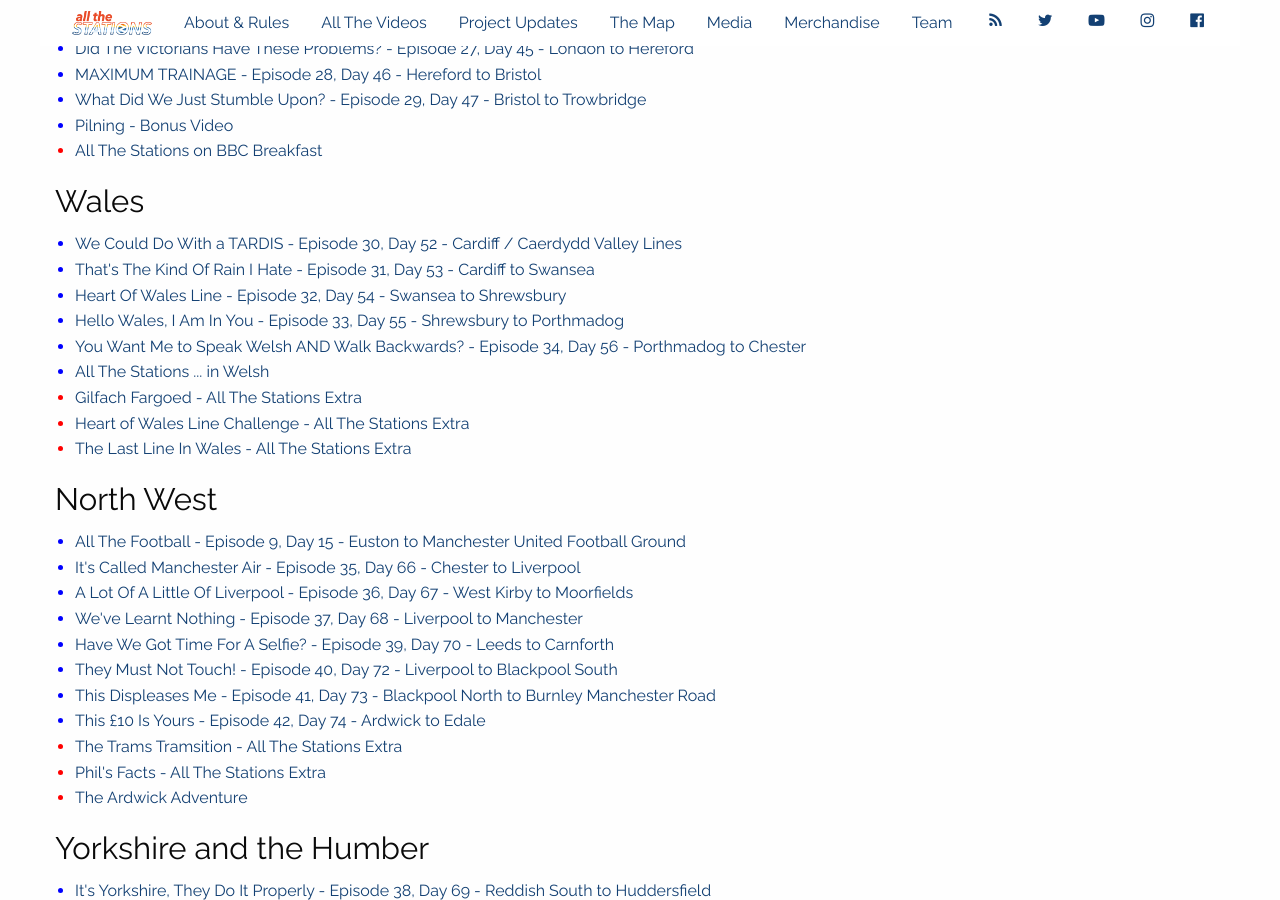
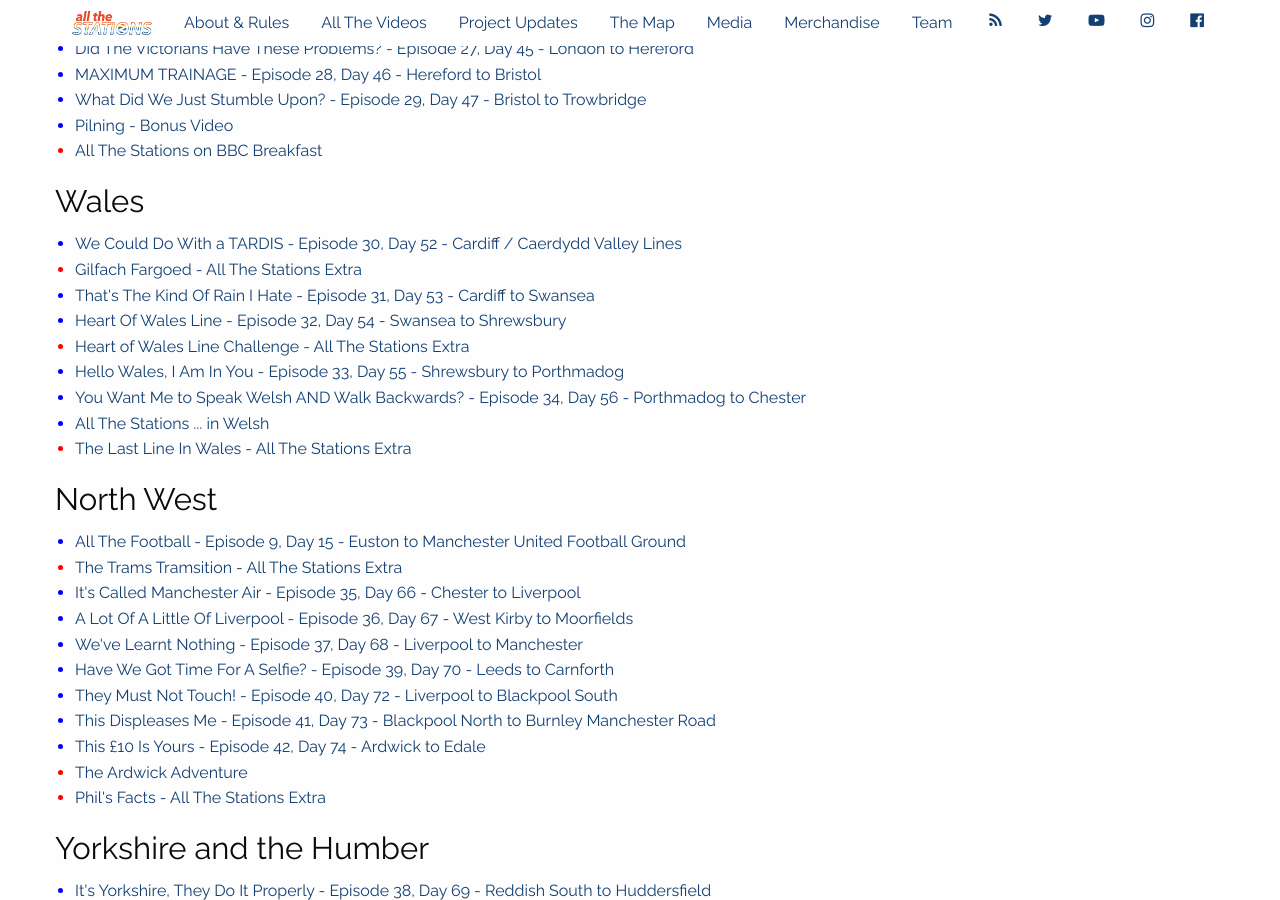
Before and after one commit to khawkins98/all-the-stations, a Jekyll site: the page built from videos.md, in a window 1280 px wide and 900 px high, scrolled down 1822 px. Built offline with Jekyll 4.4.1, drawn with Linux system fonts in a browser that asks for light colours; nearby versions of some CDN libraries; comment, search, counter and statistics services are not loaded; some of the changed text lies outside the part shown.

Commit message:
Update videos.md

```diff
--- a/videos.md
+++ b/videos.md
@@ -92,18 +92,19 @@ For those of you who want to enjoy the journey from beginning to end here's the
 ### Wales
 <ul>
 <span class="li bl">{% include partial_youtube.html id="vnj7AD__sU0" title="We Could Do With a TARDIS - Episode 30, Day 52 - Cardiff / Caerdydd Valley Lines" %}</span>
+<span class="li rd">{% include partial_youtube.html id="Kuig0dgrtoQ" title="Gilfach Fargoed - All The Stations Extra" %}</span>
 <span class="li bl">{% include partial_youtube.html id="fnWkzgF-EdQ" title="That's The Kind Of Rain I Hate - Episode 31, Day 53 - Cardiff to Swansea" %}</span>
 <span class="li bl">{% include partial_youtube.html id="C_LFtdH2YkQ" title="Heart Of Wales Line - Episode 32, Day 54 - Swansea to Shrewsbury" %}</span>
+<span class="li rd">{% include partial_youtube.html id="la8Oh_ZxaG4" title="Heart of Wales Line Challenge - All The Stations Extra" %}</span>
 <span class="li bl">{% include partial_youtube.html id="hE9EDZuRdUs" title="Hello Wales, I Am In You - Episode 33, Day 55 - Shrewsbury to Porthmadog" %}</span>
 <span class="li bl">{% include partial_youtube.html id="TefUdoP1aQQ" title="You Want Me to Speak Welsh AND Walk Backwards? - Episode 34, Day 56 - Porthmadog to Chester" %}</span>
 <span class="li bl">{% include partial_youtube.html id="DnVNGzPIDp4" title="All The Stations ... in Welsh" %}</span>
-<span class="li rd">{% include partial_youtube.html id="Kuig0dgrtoQ" title="Gilfach Fargoed - All The Stations Extra" %}</span>
-<span class="li rd">{% include partial_youtube.html id="la8Oh_ZxaG4" title="Heart of Wales Line Challenge - All The Stations Extra" %}</span>
 <span class="li rd">{% include partial_youtube.html id="cURySKPJ0IM" title="The Last Line In Wales - All The Stations Extra" %}</span>
 </ul>
 ### North West
 <ul>
 <span class="li bl">{% include partial_youtube.html id="p-Z5V7kQqQ0" title="All The Football - Episode 9, Day 15 - Euston to Manchester United Football Ground" %}</span>
+<span class="li rd">{% include partial_youtube.html id="F5Rf3_GsJf4" title="The Trams Tramsition - All The Stations Extra" %}</span>
 <span class="li bl">{% include partial_youtube.html id="MMmRwpCWdI4" title="It's Called Manchester Air - Episode 35, Day 66 - Chester to Liverpool" %}</span>
 <span class="li bl">{% include partial_youtube.html id="H_HXR6mt4Mw" title="A Lot Of A Little Of Liverpool - Episode 36, Day 67 - West Kirby to Moorfields" %}</span>
 <span class="li bl">{% include partial_youtube.html id="KUn-3Aq-hMI" title="We've Learnt Nothing - Episode 37, Day 68 - Liverpool to Manchester" %}</span>
@@ -111,9 +112,8 @@ For those of you who want to enjoy the journey from beginning to end here's the
 <span class="li bl">{% include partial_youtube.html id="wxh6FHpmksc" title="They Must Not Touch! - Episode 40, Day 72 - Liverpool to Blackpool South" %}</span>
 <span class="li bl">{% include partial_youtube.html id="Wr5MCow_aLA" title="This Displeases Me - Episode 41, Day 73 - Blackpool North to Burnley Manchester Road" %}</span>
 <span class="li bl">{% include partial_youtube.html id="YtPlxG7AUow" title="This £10 Is Yours - Episode 42, Day 74 - Ardwick to Edale" %}</span>
-<span class="li rd">{% include partial_youtube.html id="F5Rf3_GsJf4" title="The Trams Tramsition - All The Stations Extra" %}</span>
+<span class="li rd">{% include partial_youtube.html id="NAqVaVUNtRU" title="The Ardwick Adventure" %}</span>
 <span class="li rd">{% include partial_youtube.html id="uDEBBkYjnRI" title="Phil's Facts - All The Stations Extra" %}</span>
-<span class="li rd">{% include partial_youtube.html id="NAqVaVUNtRU" title="The Ardwick Adventure" %}</span>
 </ul>
 ### Yorkshire and the Humber
 <ul>
```
Also changed, not shown: other parts of videos.md (+1 -1 lines).
